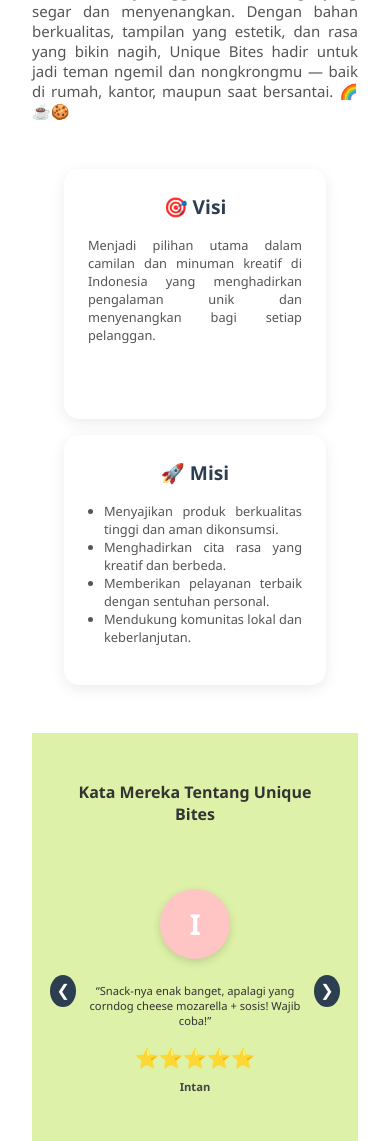
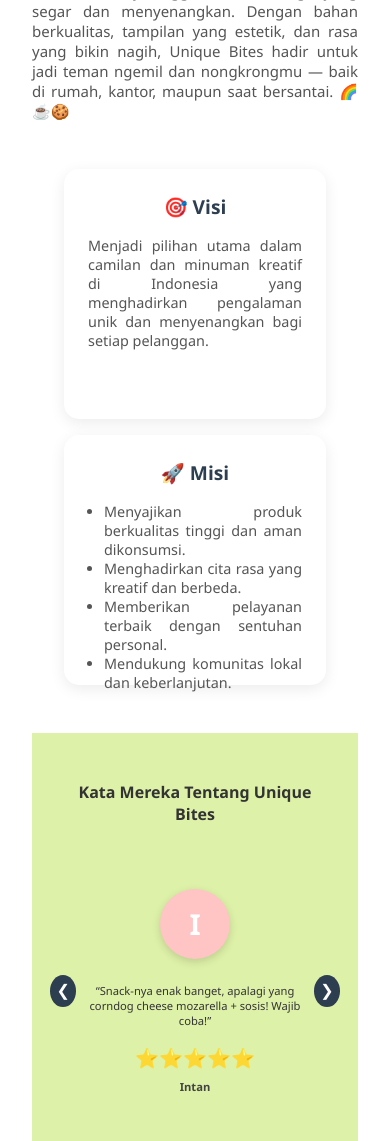
Before and after one commit to TheGhost1707/Unique-Bites, a PHP site: page /about.html in a window 390 px wide. Shown: the part 443-1584 px from the top of the page. Run offline with PHP 8.4, Linux system fonts and the light colour scheme.

Commit message:
Update style.css

```diff
--- a/style/style.css
+++ b/style/style.css
@@ -716,7 +716,7 @@ p {
     .visi-box p,
     .misi-box ul {
         text-align: justify;
-        font-size: 0.80rem;
+        font-size: 0.90rem;
     }
 
     .misi-box ul {
```
